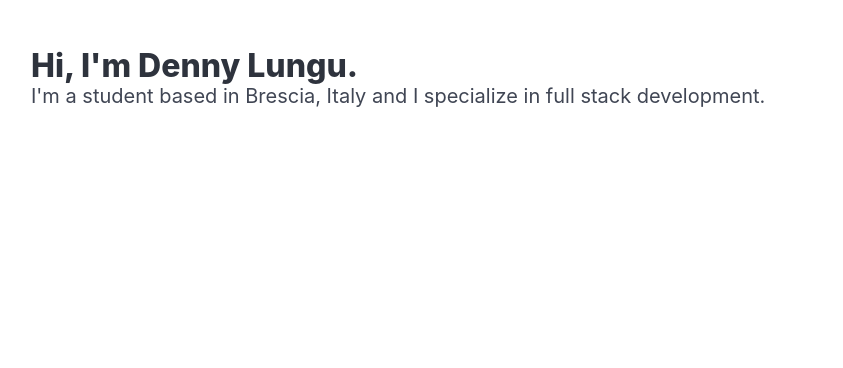
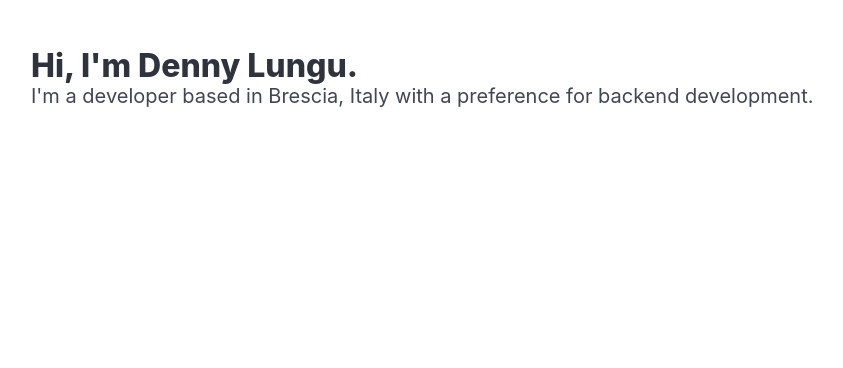
Before and after one commit to d-lungu/www.dennylungu.com, a Flask app: page / in a window 1280 px wide. Shown: the part 52-420 px from the top of the page, without its empty margins (81-924 px from the left). Run offline with Flask 3, Linux system fonts and the light colour scheme.

Commit message:
updated index.html description

```diff
--- a/app/templates/index.html
+++ b/app/templates/index.html
@@ -6,7 +6,7 @@
 <section class="hero">
   <div class="hero-body">
     <h2 class="title">Hi, I'm Denny Lungu.</h2>
-    <p class="subtitle">I'm a student based in Brescia, Italy and I specialize in full stack development.</p>
+    <p class="subtitle">I'm a developer based in Brescia, Italy with a preference for backend development.</p>
   </div>
 </section>
 
```
